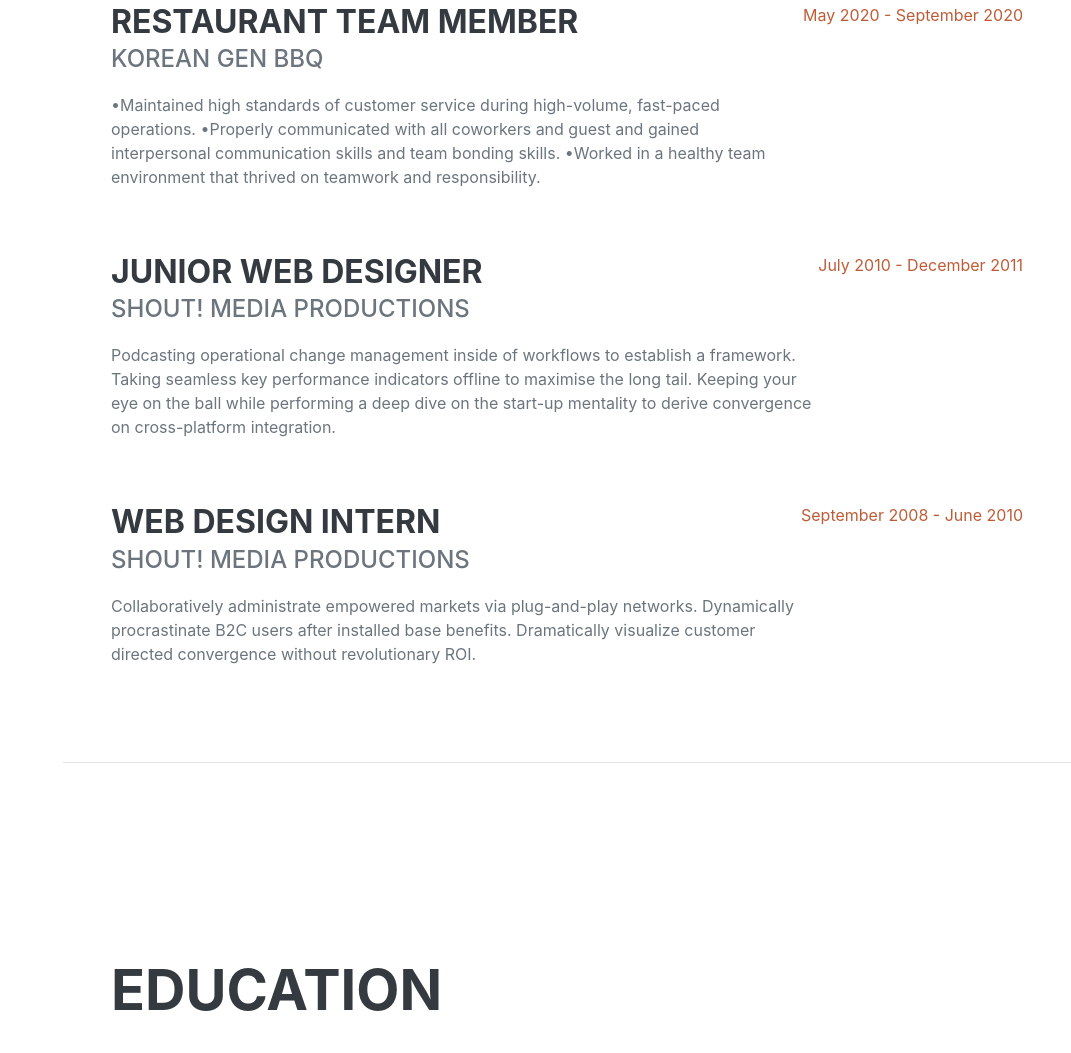
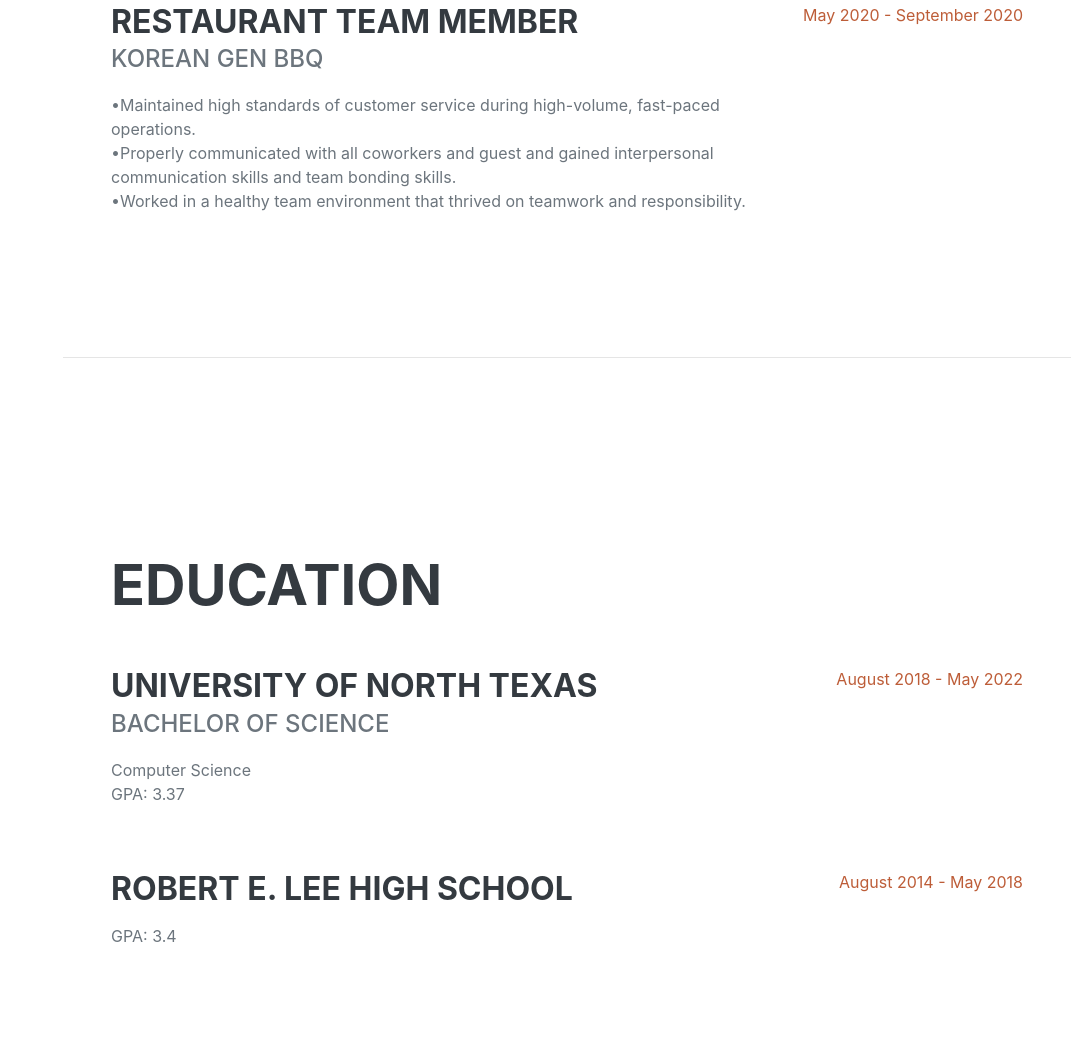
Before and after one commit to JonathanSanchezUNT/BootStrap, a plain HTML site: page index.html in a window 1280 px wide. Shown: the part 1244-2297 px from the top of the page, without its empty margins (209-1280 px from the left). Drawn offline with nearby package versions, Linux system fonts and the light colour scheme; a web font is replaced by a local one.

Commit message:
Update index.html

```diff
--- a/index.html
+++ b/index.html
@@ -76,29 +76,14 @@
                             <h3 class="mb-0">Restaurant Team Member</h3>
                             <div class="subheading mb-3">Korean Gen BBQ</div>
                             <p>•Maintained high standards of customer service during high-volume, fast-paced operations.
-•Properly communicated with all coworkers and guest and gained interpersonal communication skills and
+<br>•Properly communicated with all coworkers and guest and gained interpersonal communication skills and
 team bonding skills.
-•Worked in a healthy team environment that thrived on teamwork and responsibility.</p>
+<br>•Worked in a healthy team environment that thrived on teamwork and responsibility.</p>
                         </div>
                         <div class="flex-shrink-0"><span class="text-primary">May 2020 - September 2020</span></div>
                     </div>
-                    <div class="d-flex flex-column flex-md-row justify-content-between mb-5">
-                        <div class="flex-grow-1">
-                            <h3 class="mb-0">Junior Web Designer</h3>
-                            <div class="subheading mb-3">Shout! Media Productions</div>
-                            <p>Podcasting operational change management inside of workflows to establish a framework. Taking seamless key performance indicators offline to maximise the long tail. Keeping your eye on the ball while performing a deep dive on the start-up mentality to derive convergence on cross-platform integration.</p>
-                        </div>
-                        <div class="flex-shrink-0"><span class="text-primary">July 2010 - December 2011</span></div>
-                    </div>
-                    <div class="d-flex flex-column flex-md-row justify-content-between">
-                        <div class="flex-grow-1">
-                            <h3 class="mb-0">Web Design Intern</h3>
-                            <div class="subheading mb-3">Shout! Media Productions</div>
-                            <p>Collaboratively administrate empowered markets via plug-and-play networks. Dynamically procrastinate B2C users after installed base benefits. Dramatically visualize customer directed convergence without revolutionary ROI.</p>
-                        </div>
-                        <div class="flex-shrink-0"><span class="text-primary">September 2008 - June 2010</span></div>
-                    </div>
-                </div>
+
+
             </section>
             <hr class="m-0" />
             <!-- Education-->
```
